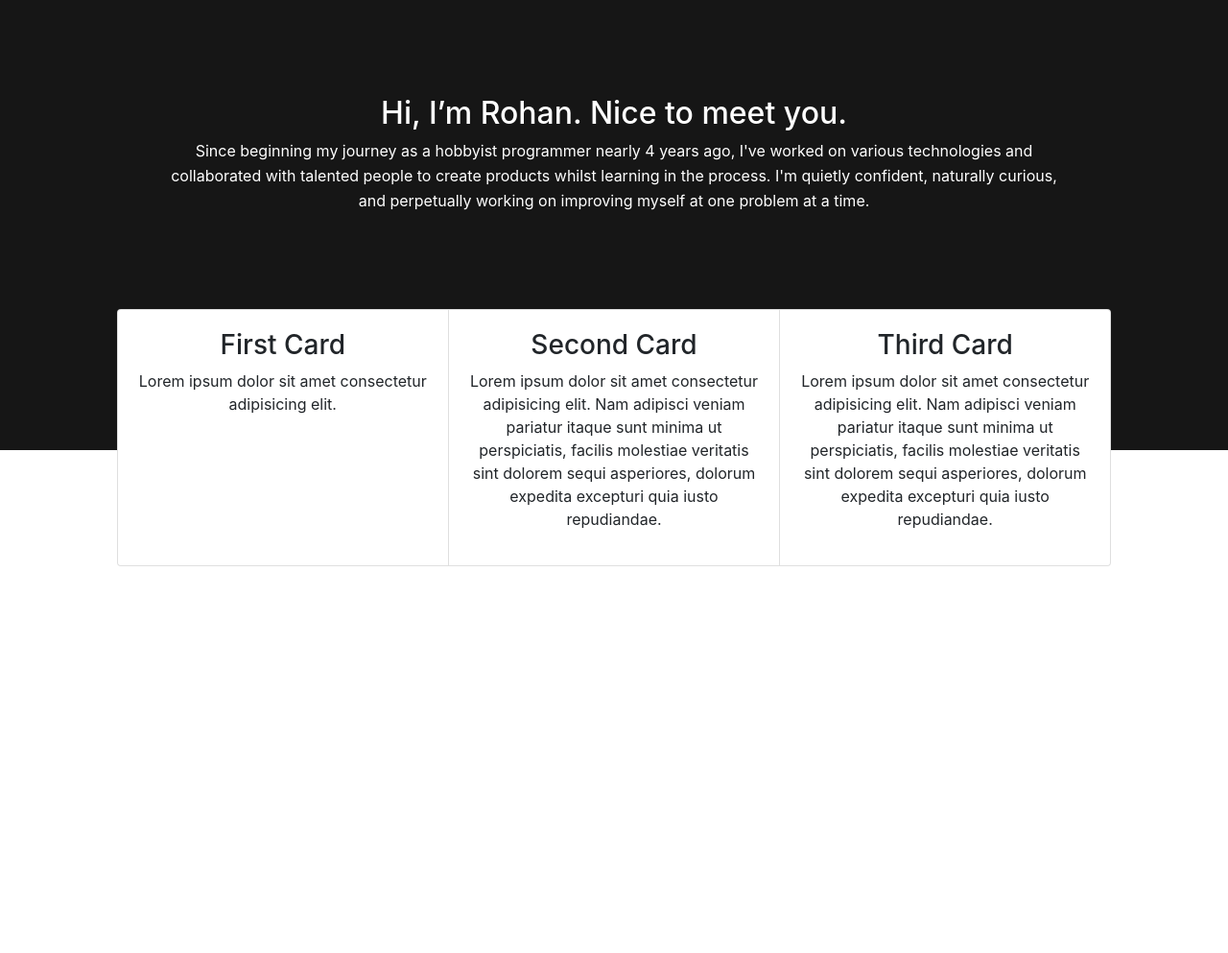
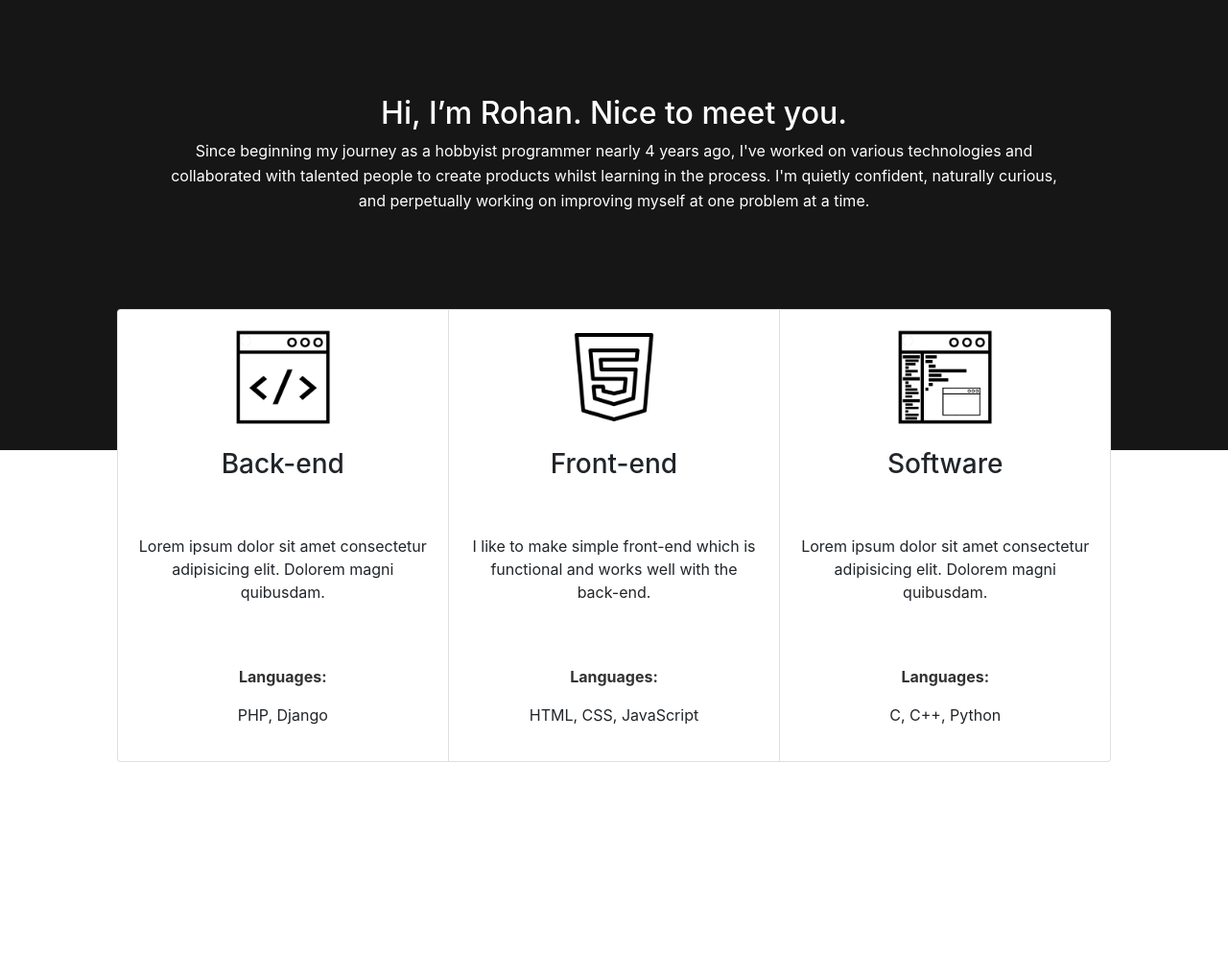
Before and after one commit to RohanTej/portfolio, a PHP site: page /index.html in a window 1280 px wide. Shown: the part 801-1794 px from the top of the page at 96% size. Before the commit the page ends 1391 px from the top, so only its background shows below. Run offline with PHP 8.4, Linux system fonts and the light colour scheme; some libraries are stand-ins or nearby versions.

Commit message:
added about-info content

```diff
--- a/css/style.css
+++ b/css/style.css
@@ -80,17 +80,18 @@ html {
     background-color: rgba(22, 22, 22, 0);
 }
 
-.arrow-down:hover {
-    margin-top: 20px;
-    transition: margin-top .3s ease-in-out;
+@media (hover) {
+    .arrow-down:hover {
+        margin-top: 20px;
+        transition: margin-top .3s ease-in-out;
+    }
 }
 
 .arrow-down:active {
     width: 3rem;
     border-radius: 20px;
-    margin-top: 25px;
     background-color: rgba(22, 22, 22, 0.7);
-    transition: background-color .2s, margin-top .1 ease-in-out;
+    transition: background-color .1s ease-in-out;
 }
 
 .background {
@@ -160,3 +161,7 @@ html {
 .about-info {
     text-align: center;
 }
+
+.about-info .heading {
+    color: rgb(49, 49, 49);
+}
--- a/index.html
+++ b/index.html
@@ -69,7 +69,7 @@
           <div class="col-md-1"></div>
         </div>
         <div class="credit">
-            <a style="background-color:black;color:white;text-decoration:none;padding:4px 6px;font-family:-apple-system, BlinkMacSystemFont, &quot;San Francisco&quot;, &quot;Helvetica Neue&quot;, Helvetica, Ubuntu, Roboto, Noto, &quot;Segoe UI&quot;, Arial, sans-serif;font-size:12px;font-weight:bold;line-height:1.2;display:inline-block;border-radius:3px" href="https://unsplash.com/@mahkeo?utm_medium=referral&amp;utm_campaign=photographer-credit&amp;utm_content=creditBadge">
+            <a style="background-color:black;color:white;text-decoration:none;padding:4px 6px;font-family:-apple-system, BlinkMacSystemFont, 'San Francisco', 'Helvetica Neue', Helvetica, Ubuntu, Roboto, Noto, 'Segoe UI', Arial, sans-serif;font-size:12px;font-weight:bold;line-height:1.2;display:inline-block;border-radius:3px" href="https://unsplash.com/@mahkeo?utm_medium=referral&amp;utm_campaign=photographer-credit&amp;utm_content=creditBadge">
                 <span style="display:inline-block;padding:2px 3px"><svg xmlns="http://www.w3.org/2000/svg" style="height:12px;width:auto;position:relative;vertical-align:middle;top:-2px;fill:white" viewBox="0 0 32 32"><title>unsplash-logo</title><path d="M10 9V0h12v9H10zm12 5h10v18H0V14h10v9h12v-9z"></path></svg></span><span style="display:inline-block;padding:2px 3px">Mahkeo</span>
             </a>
         </div>
@@ -99,28 +99,46 @@
 
           <div class="card">
             <div class="card-body">
-              <h3>First Card</h3>
+              <img src="assets/WEB_BACK.png" alt="frontend" width="100" height="100">
+                <br><br>
+              <h3>Back-end</h3>
+                <br><br>
               <p>
-                Lorem ipsum dolor sit amet consectetur adipisicing elit.
+                Lorem ipsum dolor sit amet consectetur adipisicing elit. Dolorem magni quibusdam.
               </p>
+                <br><br>
+              <p><b class="heading">Languages:</b></p>
+              <p>PHP, Django</p>
             </div>
           </div>
 
           <div class="card">
             <div class="card-body">
-              <h3>Second Card</h3>
+              <img src="assets/HTML5.png" alt="frontend" width="100" height="100">
+              <br><br>
+              <h3>Front-end</h3>
+              <br><br>
               <p>
-                Lorem ipsum dolor sit amet consectetur adipisicing elit. Nam adipisci veniam pariatur itaque sunt minima ut perspiciatis, facilis molestiae veritatis sint dolorem sequi asperiores, dolorum expedita excepturi quia iusto repudiandae.
+                I like to make simple front-end which is functional and works well with the back-end.
               </p>
+              <br><br>
+              <p><b class="heading">Languages:</b></p>
+              <p>HTML, CSS, JavaScript</p>
             </div>
           </div>
 
           <div class="card">
             <div class="card-body">
-              <h3>Third Card</h3>
+              <img src="assets/SOFTWARE.png" alt="frontend" width="100" height="100">
+              <br><br>
+              <h3>Software</h3>
+              <br><br>
               <p>
-                Lorem ipsum dolor sit amet consectetur adipisicing elit. Nam adipisci veniam pariatur itaque sunt minima ut perspiciatis, facilis molestiae veritatis sint dolorem sequi asperiores, dolorum expedita excepturi quia iusto repudiandae.
+                Lorem ipsum dolor sit amet consectetur adipisicing elit. Dolorem magni quibusdam.
               </p>
+              <br><br>
+              <p><b class="heading">Languages:</b></p>
+              <p>C, C++, Python</p>
             </div>
           </div>
 
```
Also changed, not shown: assets/HTML5.png (added), assets/SOFTWARE.png (added), assets/WEB_BACK.png (added).
